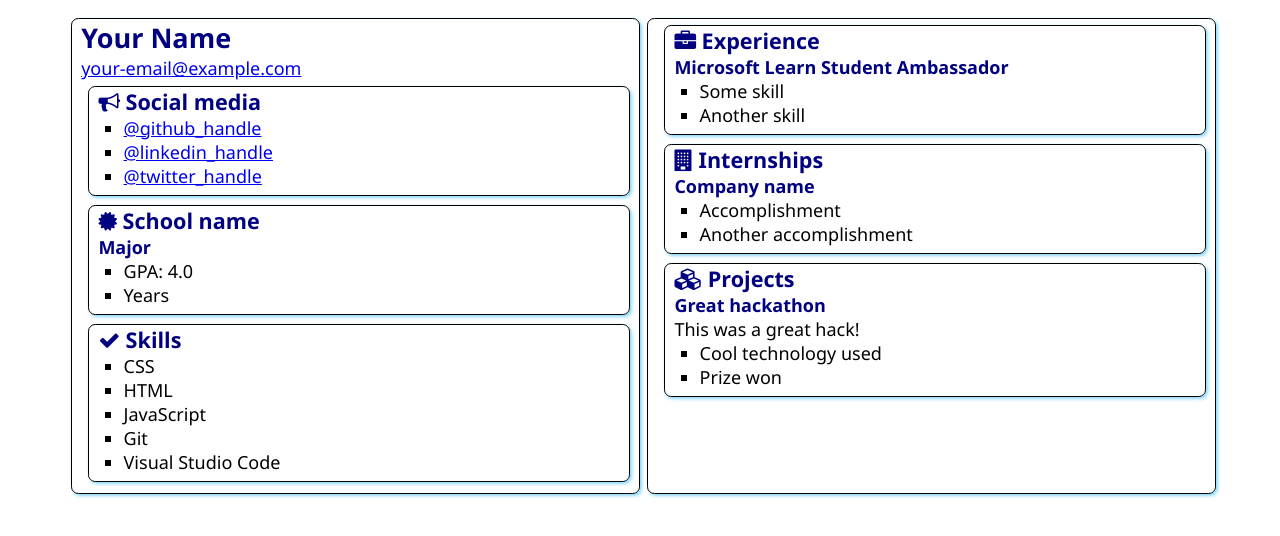
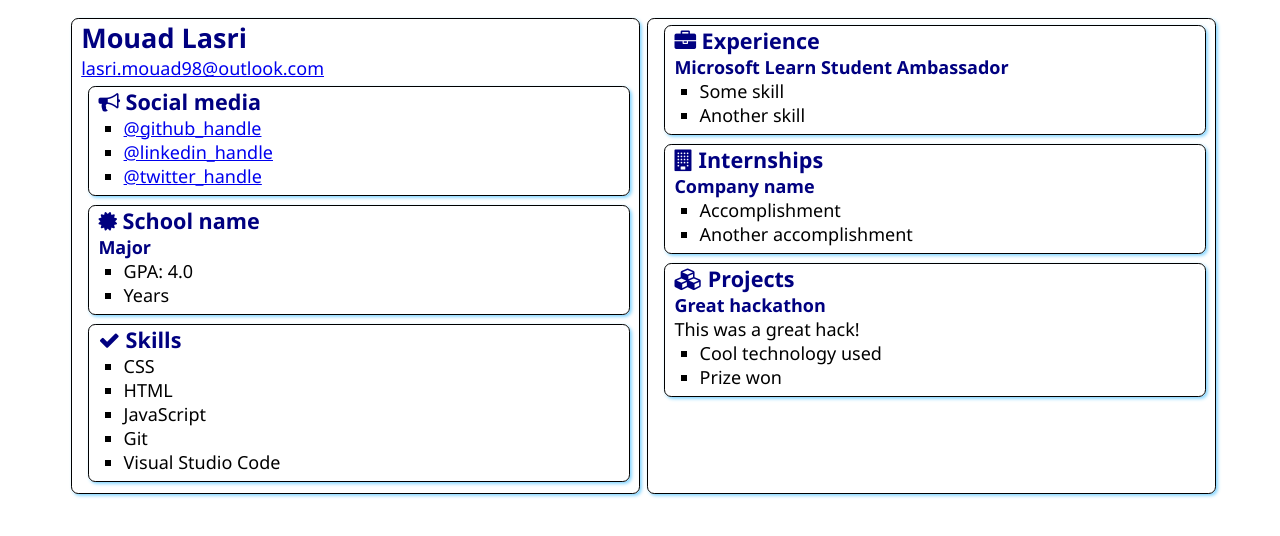
Before and after one commit to mouadlasri/SATechnicalOnboarding, a plain HTML site: page src/index.html in a window 1280 px wide. Drawn offline with Linux system fonts and the light colour scheme.

Commit message:
Update index.html
Changed name

```diff
--- a/src/index.html
+++ b/src/index.html
@@ -12,8 +12,8 @@
 <body>
     <main>
         <article class="box">
-            <h1>Your Name</h1>
-            <div><a href="mailto:your.email@example.com">your-email@example.com</a></div>
+            <h1>Mouad Lasri</h1>
+            <div><a href="mailto:your.email@example.com">lasri.mouad98@outlook.com</a></div>
 
             <section class="box">
                 <h2>
```
